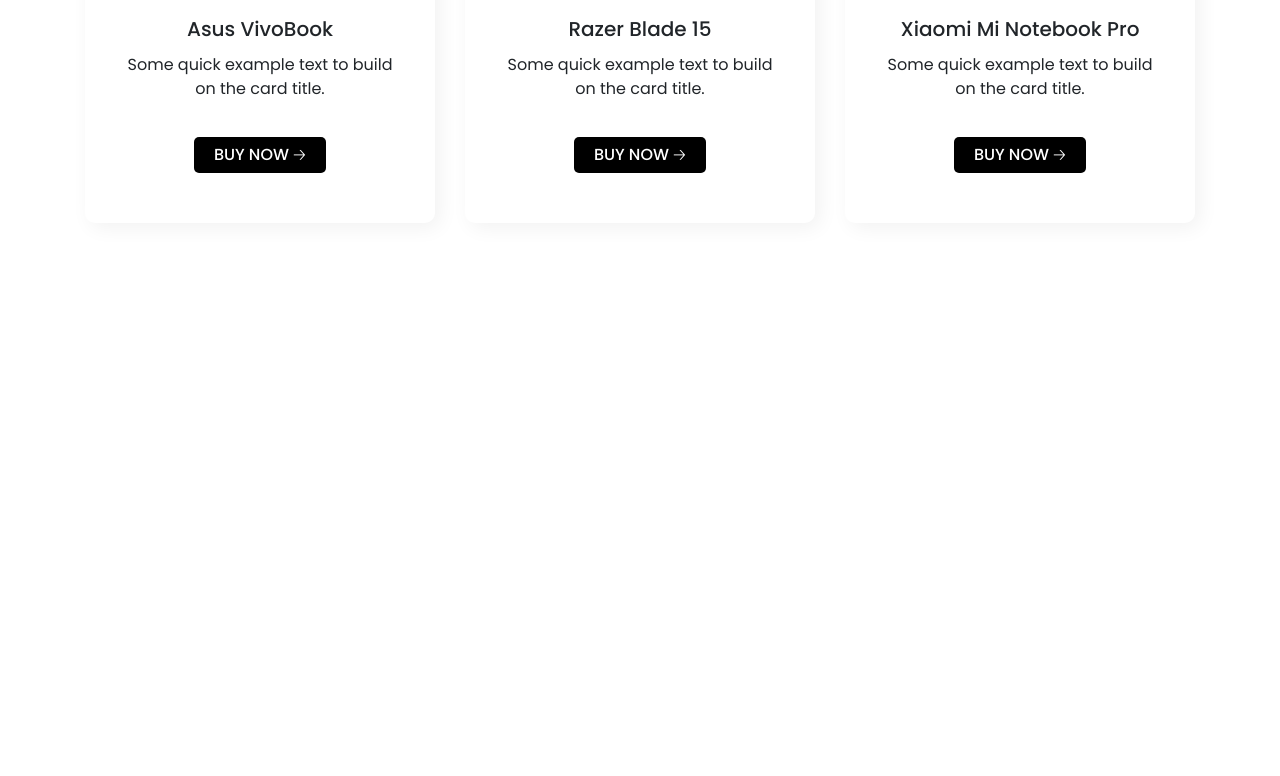
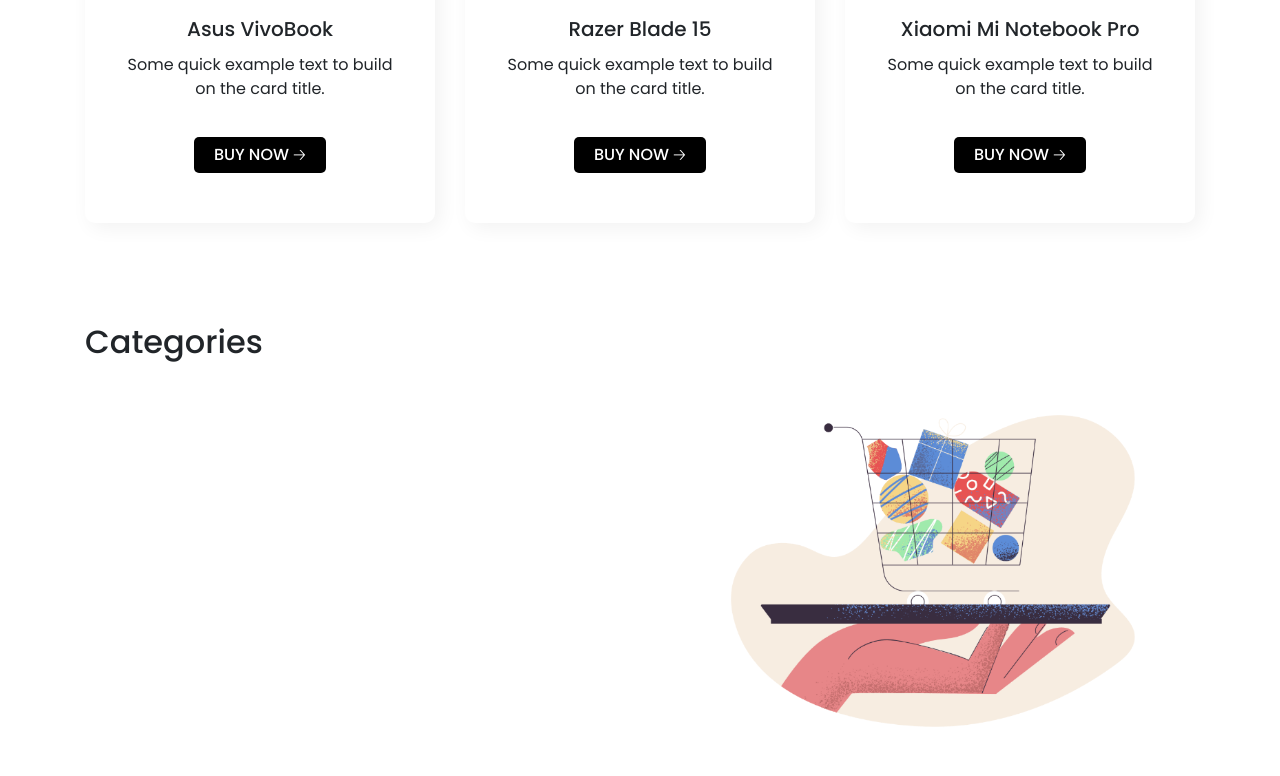
Before and after one commit to moshiurshimul/HotGadgets, a plain HTML site: page index.html in a window 1280 px wide. Shown: the part 1925-2701 px from the top of the page. Before the commit the page ends 2248 px from the top, so only its background shows below. Drawn offline with nearby package versions, Linux system fonts and the light colour scheme.

Commit message:
Section added

```diff
--- a/index.html
+++ b/index.html
@@ -162,6 +162,17 @@
         </div>
     </div>
 
+    <!-- Categories Section -->
+    <div class="container category-section">
+        <h2>Categories</h2>
+        <div class="row">
+            <div class="col-md-6"></div>
+            <div class="col-md-6">
+                <img src="images/Categories/pale-order.png" alt="">
+            </div>
+        </div>
+    </div>
+
     <!-- All Scripts -->
     <script src="https://code.jquery.com/jquery-3.2.1.slim.min.js" integrity="sha384-KJ3o2DKtIkvYIK3UENzmM7KCkRr/rE9/Qpg6aAZGJwFDMVNA/GpGFF93hXpG5KkN" crossorigin="anonymous"></script>
     <script src="https://cdnjs.cloudflare.com/ajax/libs/popper.js/1.12.9/umd/popper.min.js" integrity="sha384-ApNbgh9B+Y1QKtv3Rn7W3mgPxhU9K/ScQsAP7hUibX39j7fakFPskvXusvfa0b4Q" crossorigin="anonymous"></script>
--- a/style.css
+++ b/style.css
@@ -66,3 +66,7 @@ body {
     border-radius: 10px;
     padding: 30px 20px;
 }
+
+.category-section img {
+    width: 100%;
+}
```
